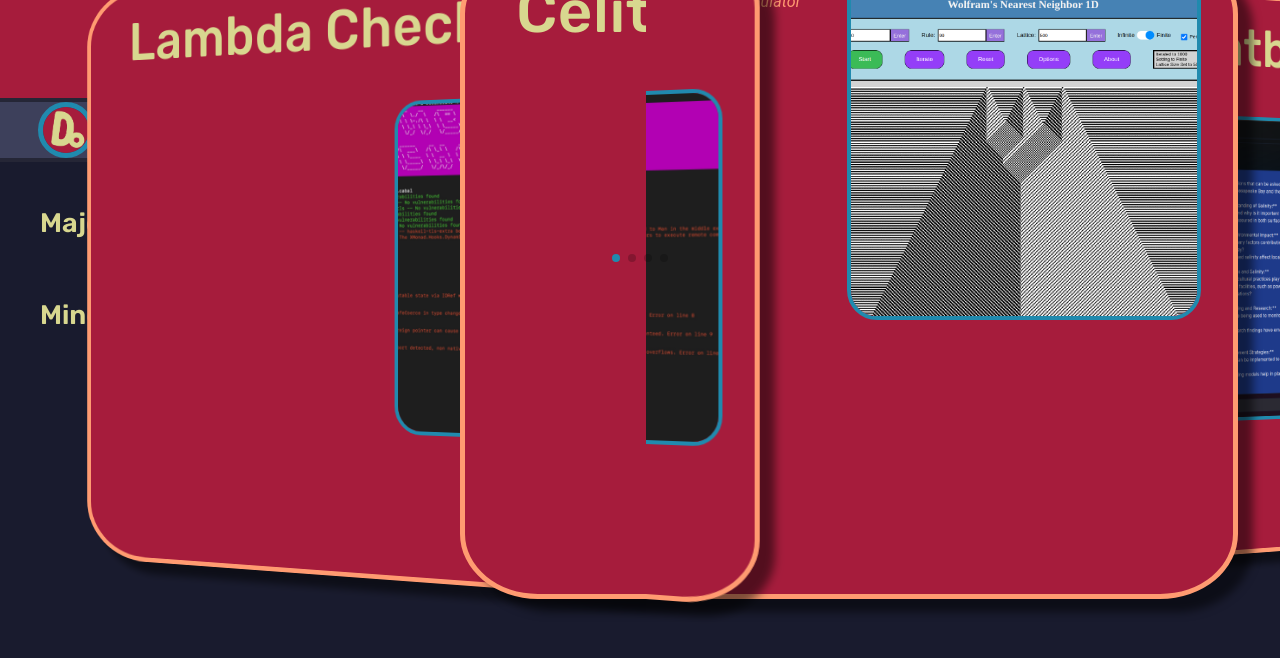
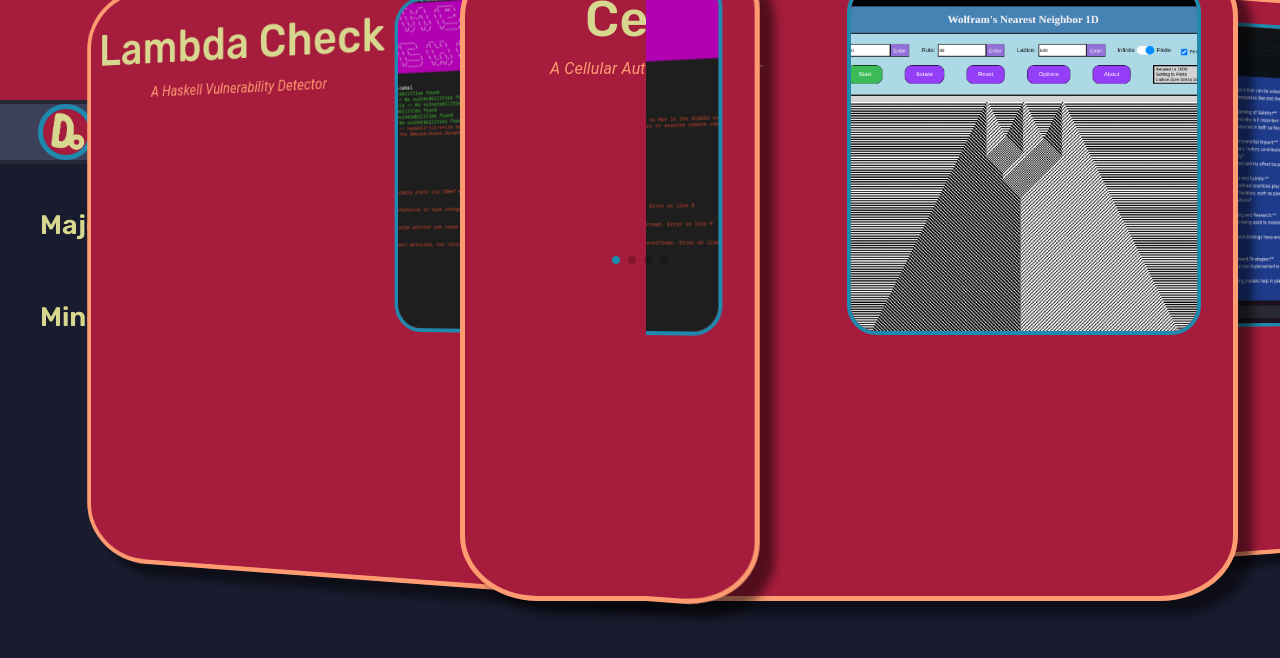
Before and after one commit to Omniladder/Portfolio_Website, a React (Create React App) app: page /projects in a window 1280 px wide. Shown: the top 658 px of the page. Built offline with nearby package versions, Linux system fonts and the light colour scheme.

Commit message:
Working Transistion

```diff
--- a/src/components/largeCard/largeCard.css
+++ b/src/components/largeCard/largeCard.css
@@ -13,3 +13,10 @@
     /*object-position: center top;*/
     border: 4px solid #208AAE;
 }
+
+
+.quote{
+    font-size: 14px;
+    color: '#FF9B71';
+    font-style: italic;
+}
--- a/src/components/largeCard/largeCard.js
+++ b/src/components/largeCard/largeCard.js
@@ -14,7 +14,7 @@ const MotionCard = motion(Card)
 const MotionTypo = motion(Typography)
 
 
-function LargeCard({title, quote, image}) {
+function LargeCard({title, quote, image, background}) {
   const [isCardOpened, setCardOpened] = useState(false);
   //const [cardPosition, setCardPosition] = useState({ width: '30vw', height: '35vw' });
 
@@ -38,6 +38,7 @@ function LargeCard({title, quote, image}) {
     layout
 
     sx={{
+
       //CSS Styling
       zIndex: 10, backgroundColor: '#A61C3C', borderRadius: '10%', border: '5px solid black', borderColor: '#FF9B71',  boxShadow: '15px 13px 8px rgba(0, 0, 0, 0.5)',
 
@@ -62,21 +63,32 @@ function LargeCard({title, quote, image}) {
       }>
 
 
-      <MotionTypo layout
-        animate={{fontSize: isCardOpened ? '40px' : '60px'}}
-          sx={{ color: '#D8D78F', fontFamily: 'Rubik, sans-serif', fontWeight: 500, float : isCardOpened ? 'none': 'left' ,marginLeft: isCardOpened ? '0vw' : '4vw', marginTop: isCardOpened ? '0vw' : '1vw'}}
-        gutterBottom>
-
-          {title}
-      </MotionTypo>
+<div >
+      <motion.img layout="position" src={image} className="major-Image" style={{float : isCardOpened ? 'none': 'right' , marginRight: isCardOpened ? '0vw' : '2.5vw', marginTop: isCardOpened ? '1.5vw' : '0vw'}}/>
 
 
-      <motion.img layout="position" src={image} className="major-Image" style={{float : isCardOpened ? 'none': 'right' , marginRight: isCardOpened ? '0vw' : '2.5vw', marginTop: isCardOpened ? '0vw' : '1vw'}}/>
+        <div style={{display : 'flex', flexDirection: 'column', marginTop : isCardOpened ? 'auto' : '2vw'}}>
+          <MotionTypo layout className='title'
+            animate={{fontSize: isCardOpened ? '40px' : '50px'}}
+              sx={{ color: '#D8D78F', fontFamily: 'Rubik, sans-serif', fontWeight: 500, /*float : isCardOpened ? 'none': 'left', marginLeft : isCardOpened ?  'auto': '3vw'*/}}
+            >
 
-      <MotionTypo layout="position" sx={{ fontSize: 16, color: '#FF9B71', marginTop:"12px", fontStyle:'italic'}} gutterBottom>
-          {quote}
-      </MotionTypo>
+              {title}
+          </MotionTypo>
+
+
+
+
+          <MotionTypo layout="position" className='quote'  gutterBottom>
+
+              {quote}
+          </MotionTypo>
+        </div>
+      </div>
+
     </MotionCard>
+
+
   );
 }
 
--- a/src/pages/test/test.js
+++ b/src/pages/test/test.js
@@ -14,6 +14,7 @@ function test(){
                         title = "Lambda Check"
                         quote="A Haskell Vulnerability Detector"
                         image={haskell}
+                        background="Lorem Ipsum"
                     ></LargeCard>
                 </div>
             </center>
```
